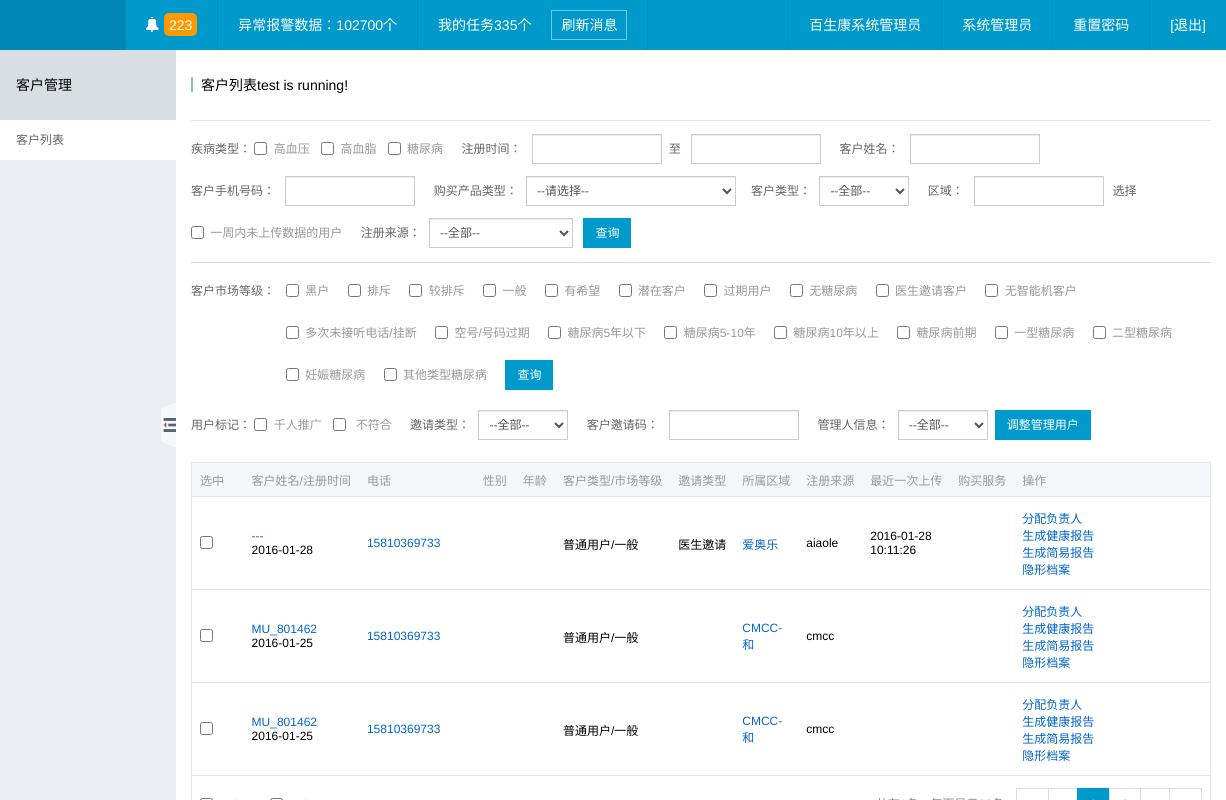
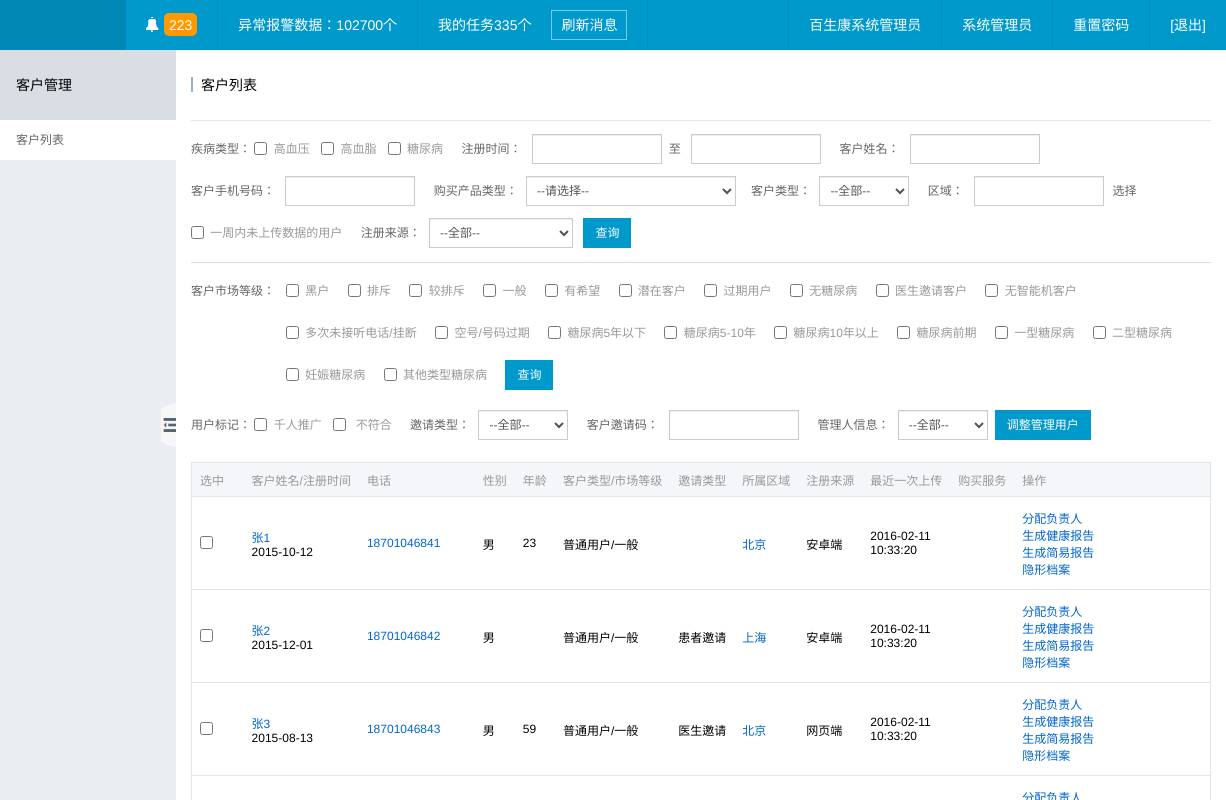
Before and after one commit to iopqrst/angularjs-demo, a website: page app/main.html in a window 1280 px wide. Shown: the full height of the page, 54-1280 px from the left. Drawn offline with nearby package versions, Linux system fonts and the light colour scheme; some packages are replaced by stand-ins of ours.

Commit message:
no message

```diff
--- a/app/data/client-list.json
+++ b/app/data/client-list.json
@@ -7,81 +7,77 @@
 				"clientId": 10001,
 				"clientName": "张1",
 				"mobile": "18701046841",
-				"regTime":"2015-12-12",
-				"age":23,
-				"gender":0,
-				"clientType":0,
+				"regTime": "2015-10-12",
+				"age": "23",
+				"gender": 0,
+				"clientType": 0,
 				"grade": "1,3",
-				"isInvited":0,
-				"invitedType":1,
-				"areaId":565,
-				"source":"bsksugar",
-				"lastUploadTime":"2016-02-11 10:33:20",
-				"avaliabled":"10011"
-			},
-			{
+				"isInvited": 0,
+				"invitedType": 1,
+				"areaId": 1,
+				"source": "android",
+				"lastUploadTime": "2016-02-11 10:33:20",
+				"avaliabled": "10011"
+			}, {
 				"clientId": 10002,
 				"clientName": "张2",
 				"mobile": "18701046842",
-				"regTime":"2015-12-12",
-				"age":23,
-				"gender":0,
-				"clientType":0,
+				"regTime": "2015-12-01",
+				"age": "",
+				"gender": 0,
+				"clientType": 0,
 				"grade": "1,3",
-				"isInvited":0,
-				"invitedType":1,
-				"areaId":565,
-				"source":"bsksugar",
-				"lastUploadTime":"2016-02-11 10:33:20",
-				"avaliabled":""
-			},
-			{
+				"isInvited": 1,
+				"invitedType": 2,
+				"areaId": 2,
+				"source": "android",
+				"lastUploadTime": "2016-02-11 10:33:20",
+				"avaliabled": ""
+			}, {
 				"clientId": 10003,
 				"clientName": "张3",
 				"mobile": "18701046843",
-				"regTime":"2015-12-12",
-				"age":23,
-				"gender":0,
-				"clientType":0,
+				"regTime": "2015-08-13",
+				"age": "59",
+				"gender": 0,
+				"clientType": 0,
 				"grade": "1,3",
-				"isInvited":0,
-				"invitedType":1,
-				"areaId":565,
-				"source":"bsksugar",
-				"lastUploadTime":"2016-02-11 10:33:20",
-				"avaliabled":""
-			},
-			{
+				"isInvited": 1,
+				"invitedType": 1,
+				"areaId": 1,
+				"source": "ios",
+				"lastUploadTime": "2016-02-11 10:33:20",
+				"avaliabled": ""
+			}, {
 				"clientId": 10004,
 				"clientName": "张4",
 				"mobile": "18701046844",
-				"regTime":"2015-12-12",
-				"age":23,
-				"gender":0,
-				"clientType":0,
+				"regTime": "2015-08-19",
+				"age": "",
+				"gender": 0,
+				"clientType": 0,
 				"grade": "1,3",
-				"isInvited":0,
-				"invitedType":1,
-				"areaId":565,
-				"source":"bsksugar",
-				"lastUploadTime":"2016-02-11 10:33:20",
-				"avaliabled":""
-			},
-			{
+				"isInvited": 0,
+				"invitedType": 0,
+				"areaId": 2,
+				"source": "ios",
+				"lastUploadTime": "2016-02-11 10:33:20",
+				"avaliabled": ""
+			}, {
 				"clientId": 10005,
 				"clientName": "张5",
 				"mobile": "18701046845",
-				"regTime":"2015-12-12",
-				"age":23,
-				"gender":0,
-				"clientType":0,
+				"regTime": "2015-07-10",
+				"age": "28",
+				"gender": 0,
+				"clientType": 0,
 				"grade": "1,3",
-				"isInvited":0,
-				"invitedType":1,
-				"areaId":565,
-				"source":"bsksugar",
-				"lastUploadTime":"2016-02-11 10:33:20",
-				"avaliabled":"10011"
+				"isInvited": 1,
+				"invitedType": 2,
+				"areaId": 3,
+				"source": "web",
+				"lastUploadTime": "2016-02-11 10:33:20",
+				"avaliabled": "10011"
 			}
 		]
 	}
--- a/app/js/app.js
+++ b/app/js/app.js
@@ -1,7 +1,7 @@
 'use strict';
 
 /* App Module */
-var xtggApp = angular.module('xtggApp', ['ngRoute', 'ClientControllers']);
+var xtggApp = angular.module('xtggApp', ['ngRoute', 'ClientControllers', 'ClientFilters', 'MyClientServices']);
 
 xtggApp.config(['$routeProvider',
 	function($routeProvider) {
--- a/app/js/controllers.js
+++ b/app/js/controllers.js
@@ -1,51 +1,18 @@
 'use strict';
 
 /* Controllers */
+var clientControllers = angular.module('ClientControllers', []);
 
-var phonecatControllers = angular.module('ClientControllers', []);
+clientControllers.controller('ClientListController', ['$scope', 'Client',
+	function($scope, Client) {
+		Client.queryList({
 
-//phonecatControllers.controller('PhoneListCtrl', ['$scope', 'Phone',
-//	function($scope, Phone) {
-//		$scope.phones = Phone.query();
-//		$scope.orderProp = 'age';
-//	}
-//]);
+		}, function(data) {
+			if( data && data.code == 1) {
+				$scope.clientList = data.data.clientList;
+			}
+		}, function(error) {
 
-phonecatControllers.controller('ClientListController', ['$scope',
-	function($scope) {
-		$scope.testResult = 'test is running!';
+		});
 	}
 ]);
-
-//phonecatControllers.controller('PhoneDetailCtrl', ['$scope', '$routeParams', 'Phone',
-//	function($scope, $routeParams, Phone) {
-//
-//		console.info ("$ = " + $routeParams.phoneId);
-//
-//		$scope.phone = Phone.get({
-//			phoneId: $routeParams.phoneId
-//		}, function(phone) {
-//			console.info("phone ---> " + JSON.stringify(phone));
-//			$scope.mainImageUrl = phone.images[0];
-//		});
-//
-//		$scope.setImage = function(imageUrl) {
-//			$scope.mainImageUrl = imageUrl;
-//		}
-//	}
-//]);
-
-//phonecatControllers.controller('MyPhoneDetailCtrl', ['$scope', '$routeParams', 'MyPhone',
-//	function($scope, $routeParams, MyPhone) {
-//		$scope.phone = MyPhone.get({
-//			phoneId: $routeParams.phoneId + '.json'
-//		}, function(phone) {
-//			console.info("phone ---> " + JSON.stringify(phone));
-//			$scope.mainImageUrl = phone.images[0];
-//		});
-//
-//		$scope.setImage = function(imageUrl) {
-//			$scope.mainImageUrl = imageUrl;
-//		}
-//	}
-//]);
--- a/app/js/filters.js
+++ b/app/js/filters.js
@@ -1,8 +1,28 @@
 'use strict';
 
 /* Filters */
-angular.module('ClientFilters', []).filter('checkmark', function() {
+var clientFilters = angular.module('ClientFilters', [])
+
+clientFilters.filter('getAreaId', function() {
 	return function(input) {
-		return input ? '\u2713' : '\u2718';
+		if (input === 1) {
+			return "北京";
+		} else if (input === 2) {
+			return "上海";
+		} else {
+			return "其他地区";
+		}
 	}
 });
+
+clientFilters.filter('getSource', function() {
+	return function(input) {
+		if (input === 'android') {
+			return "安卓端";
+		} else if (input === 2) {
+			return "苹果端";
+		} else {
+			return "网页端";
+		}
+	}
+});
--- a/app/js/services.js
+++ b/app/js/services.js
@@ -1,25 +1,20 @@
 'use strict';
 
 /* Services */
-var phonecatServices = angular.module('ClientServices', ['ngResource']);
+var clientServices = angular.module('MyClientServices', ['ngResource']);
 
-phonecatServices.factory('MyPhone', ['$resource', function($resource) {
-	return $resource('phones/:phoneId');
+clientServices.factory('Client', ['$resource', function($resource) {
+	return $resource('data/:data', {}, {
+		queryList: {
+			method: 'GET',
+			params: {
+				data: 'client-list.json'
+			}
+		},
+		add: {
+
+		}
+	})
 }]);
 
-
 // $resource(url [, paramDefaults 可选 对象] , action[可选，对象]);
-
-//phonecatServices.factory('Phone', ['$resource',
-//	function($resource) {
-//		return $resource('phones/:phoneId.json', {}, {
-//			query: {
-//				method: 'GET',
-//				params: {
-//					phoneId: 'phones-list'
-//				},
-//				isArray: true
-//			}
-//		});
-//	}
-//]);
--- a/app/main.html
+++ b/app/main.html
@@ -64,7 +64,7 @@
 					<div class="main-sidebar-btn sidebar-btn-off"></div>
 					<div class="main-sidebar-btn sidebar-btn-on" style="display:none"></div>
 				</div>
-				<div class="main-content" >
+				<div class="main-content">
 					<div ng-view class="view-frame"></div>
 				</div>
 			</div>
@@ -80,8 +80,8 @@
 	<script src="bower_components/angular-resource/angular-resource.js"></script>
 	<script src="js/app.js"></script>
 	<script src="js/controllers.js"></script>
-	<!--<script src="js/filters.js"></script>
-	<script src="js/services.js"></script>-->
+	<script src="js/filters.js"></script>
+	<script src="js/services.js"></script>
 	</head>
 
 </html>
--- a/app/partials/client_list.html
+++ b/app/partials/client_list.html
@@ -221,66 +221,21 @@
 					</tr>
 				</thead>
 				<tbody>
-					<tr>
+					<tr ng-repeat="client in clientList">
 						<td>
 							<input type="checkbox">
 						</td>
-						<td><a target="" href="javascript:void(0);">---</a>
-							<br>2016-01-28</td>
-						<td><a href="javascript:void(0);" onclick="window.parent.callPhone(15810369733);" title="点击拨号">15810369733</a></td>
-						<td>&nbsp;</td>
-						<td>&nbsp;&nbsp;</td>
+						<td>
+							<a target="" href="javascript:void(0);">{{client.clientName}}</a>
+							<br>{{client.regTime}}</td>
+						<td><a href="javascript:void(0);" title="点击拨号">{{client.mobile}}</a></td>
+						<td>{{client.gender == 0 ? "男":"女"}}</td>
+						<td>{{client.age}}</td>
 						<td>普通用户/一般</td>
-						<td>医生邀请</td>
-						<td><a href="javascript:;">爱奥乐</a></td>
-						<td>aiaole</td>
-						<td>2016-01-28 10:11:26</td>
-						<td></td>
-						<td class="client-caozuo">
-							<a>分配负责人</a>
-							<a>生成健康报告</a>
-							<br>
-							<a>生成简易报告</a>
-							<a>隐形档案</a>
-						</td>
-					</tr>
-					<tr>
-						<td>
-							<input type="checkbox">
-						</td>
-						<td><a target="" href="javascript:void(0);">MU_801462</a>
-							<br>2016-01-25</td>
-						<td><a href="javascript:void(0);" onclick="window.parent.callPhone(15810369733);" title="点击拨号">15810369733</a></td>
-						<td>&nbsp;</td>
-						<td>&nbsp;&nbsp;</td>
-						<td>普通用户/一般</td>
-						<td></td>
-						<td><a href="javascript:;">CMCC-和</a></td>
-						<td>cmcc</td>
-						<td></td>
-						<td></td>
-						<td class="client-caozuo">
-							<a>分配负责人</a>
-							<a>生成健康报告</a>
-							<br>
-							<a>生成简易报告</a>
-							<a>隐形档案</a>
-						</td>
-					</tr>
-					<tr>
-						<td>
-							<input type="checkbox">
-						</td>
-						<td><a target="" href="javascript:void(0);">MU_801462</a>
-							<br>2016-01-25</td>
-						<td><a href="javascript:void(0);" onclick="window.parent.callPhone(15810369733);" title="点击拨号">15810369733</a></td>
-						<td>&nbsp;</td>
-						<td>&nbsp;&nbsp;</td>
-						<td>普通用户/一般</td>
-						<td></td>
-						<td><a href="javascript:;">CMCC-和</a></td>
-						<td>cmcc</td>
-						<td></td>
+						<td><span ng-if="client.isInvited == 1">{{client.invitedType===1?"医生邀请":"患者邀请"}}</span></td>
+						<td><a href="javascript:;">{{client.areaId | getAreaId}}</a></td>
+						<td>{{client.source | getSource}}</td>
+						<td>{{client.lastUploadTime}}</td>
 						<td></td>
 						<td class="client-caozuo">
 							<a>分配负责人</a>
```
Lines whose indentation alone changed are shown as unchanged.
